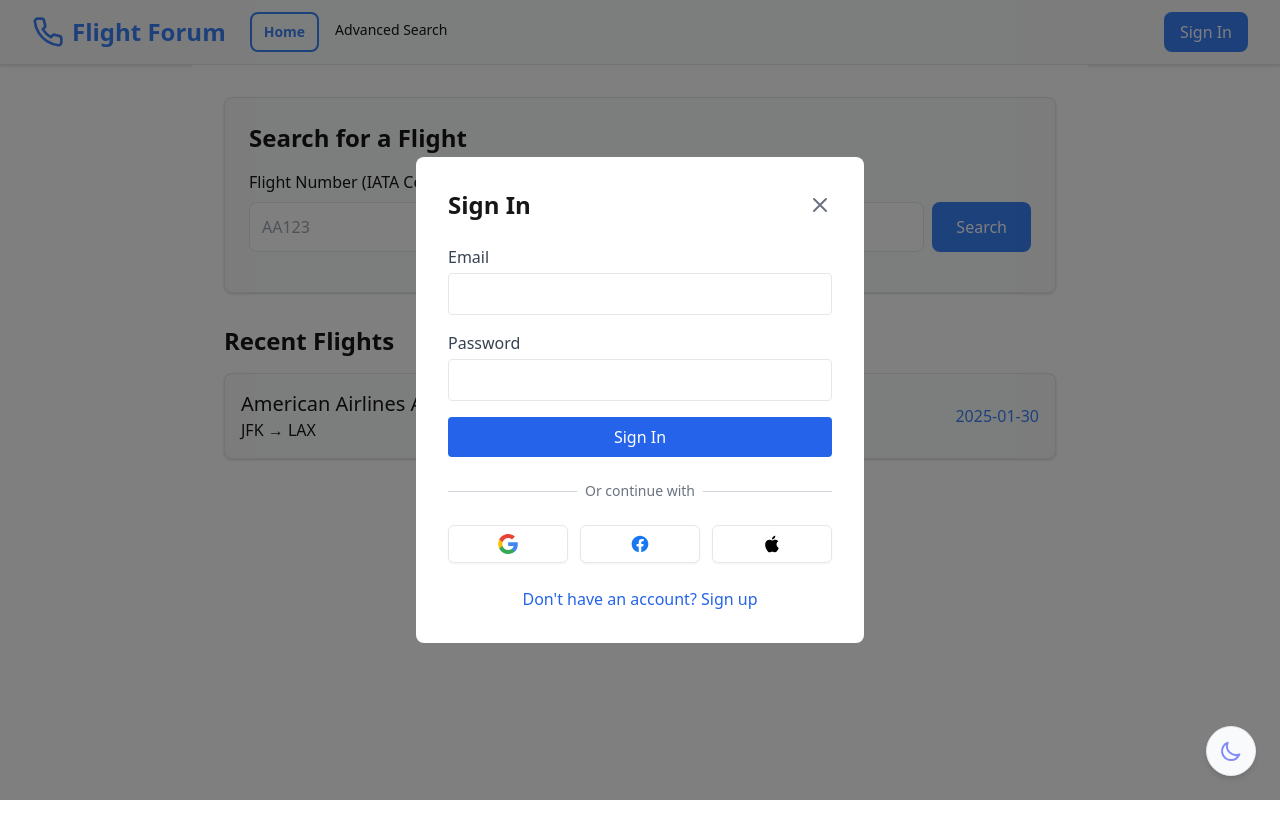
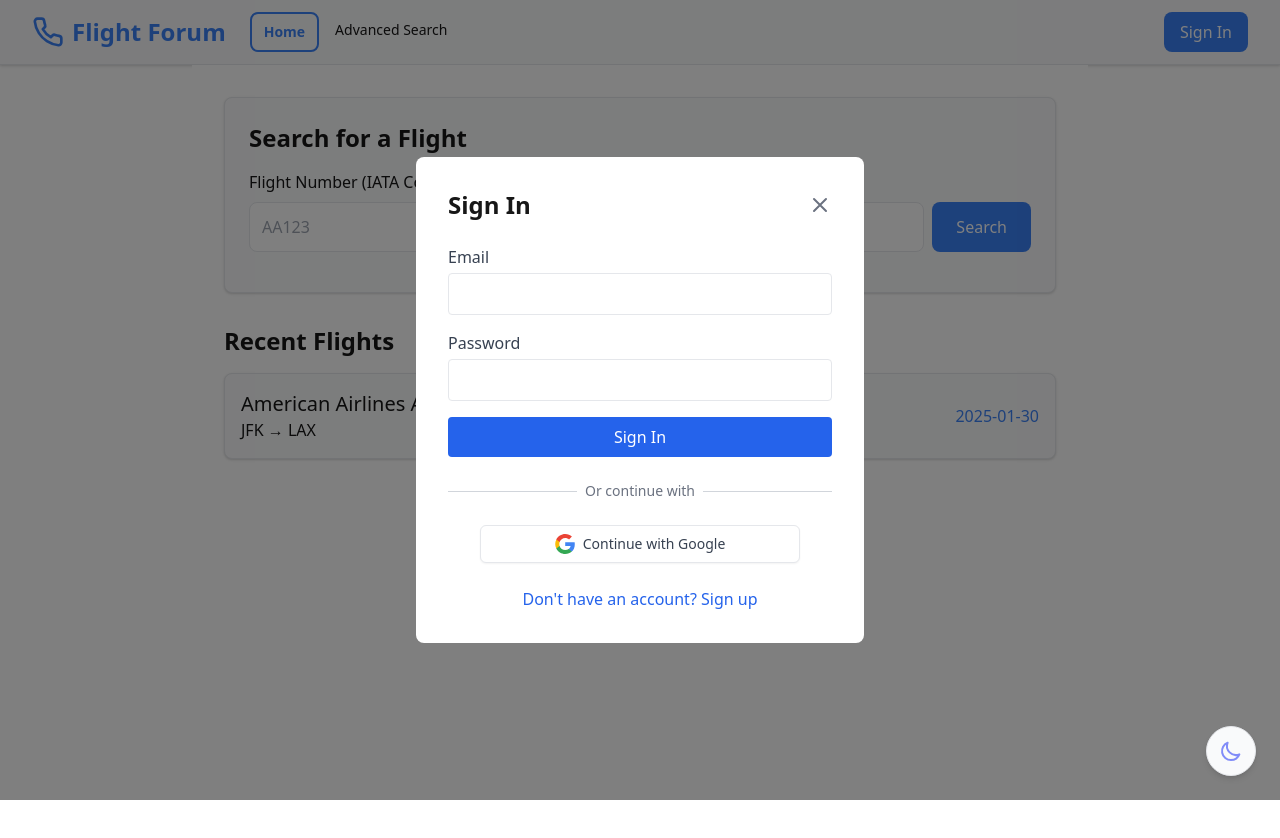
Before and after one commit to andresv02/flight_forum, a Next.js app: page / in a window 1280 px wide. Both pictures are taken after a click on the button "Sign In". Shown: the top 838 px of the page. Built offline with nearby package versions, Linux system fonts and the light colour scheme; no server answers.

Commit message:
OAuth only google

```diff
--- a/src/components/auth/AuthModal.js
+++ b/src/components/auth/AuthModal.js
@@ -158,10 +158,10 @@ export default function AuthModal({ isOpen, onClose }) {
             </div>
           </div>
 
-          <div className="mt-6 grid grid-cols-3 gap-3">
+          <div className="mt-6 flex justify-center">
             <button
               onClick={() => handleOAuthSignIn('google')}
-              className="w-full flex justify-center py-2 px-4 border border-gray-300 rounded-md shadow-sm bg-white text-sm font-medium text-gray-700 hover:bg-gray-50"
+              className="w-full max-w-xs flex justify-center py-2 px-4 border border-gray-300 rounded-md shadow-sm bg-white text-sm font-medium text-gray-700 hover:bg-gray-50 dark:bg-gray-700 dark:border-gray-600 dark:text-gray-300"
               disabled={loading}
             >
               <svg className="h-5 w-5" viewBox="0 0 24 24">
@@ -184,26 +184,7 @@ export default function AuthModal({ isOpen, onClose }) {
                   />
                 </g>
               </svg>
-            </button>
-
-            <button
-              onClick={() => handleOAuthSignIn('facebook')}
-              className="w-full flex justify-center py-2 px-4 border border-gray-300 rounded-md shadow-sm bg-white text-sm font-medium text-gray-700 hover:bg-gray-50"
-              disabled={loading}
-            >
-              <svg className="h-5 w-5" viewBox="0 0 24 24" fill="#1877F2">
-                <path d="M22 12c0-5.523-4.477-10-10-10S2 6.477 2 12c0 4.991 3.657 9.128 8.438 9.878v-6.987h-2.54V12h2.54V9.797c0-2.506 1.492-3.89 3.777-3.89 1.094 0 2.238.195 2.238.195v2.46h-1.26c-1.243 0-1.63.771-1.63 1.562V12h2.773l-.443 2.89h-2.33v6.988C18.343 21.128 22 16.991 22 12z"/>
-              </svg>
-            </button>
-
-            <button
-              onClick={() => handleOAuthSignIn('apple')}
-              className="w-full flex justify-center py-2 px-4 border border-gray-300 rounded-md shadow-sm bg-white text-sm font-medium text-gray-700 hover:bg-gray-50"
-              disabled={loading}
-            >
-              <svg className="h-5 w-5" viewBox="0 0 24 24" fill="#000000">
-                <path d="M18.71 19.5c-.83 1.24-1.71 2.45-3.05 2.47-1.34.03-1.77-.79-3.29-.79-1.53 0-2 .77-3.27.82-1.31.05-2.3-1.32-3.14-2.53C4.25 17 2.94 12.45 4.7 9.39c.87-1.52 2.43-2.48 4.12-2.51 1.28-.02 2.5.87 3.29.87.78 0 2.26-1.07 3.81-.91.65.03 2.47.26 3.64 1.98-.09.06-2.17 1.28-2.15 3.81.03 3.02 2.65 4.03 2.68 4.04-.03.07-.42 1.44-1.38 2.83M13 3.5c.73-.83 1.94-1.46 2.94-1.5.13 1.17-.34 2.35-1.04 3.19-.69.85-1.83 1.51-2.95 1.42-.15-1.15.41-2.35 1.05-3.11z"/>
-              </svg>
+              <span className="ml-2">Continue with Google</span>
             </button>
           </div>
         </div>
```
